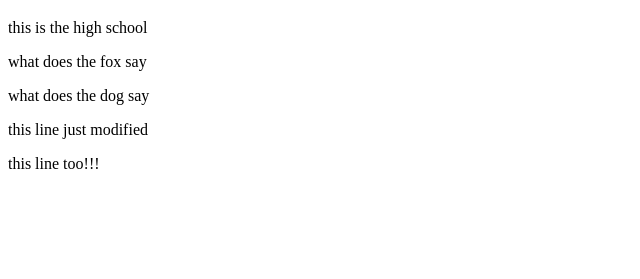
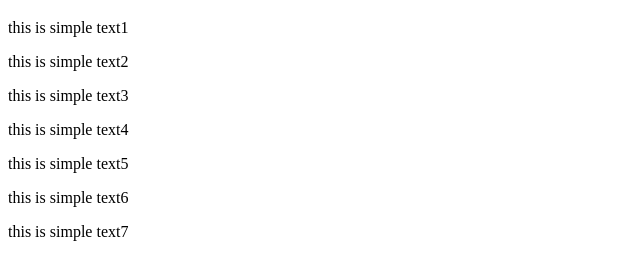
Before and after one commit to Poppypopc/demogit, a plain HTML site: page index.html in a window 1280 px wide. Shown: the part 61-340 px from the top of the page, without its empty margins (0-640 px from the left). Drawn offline with Linux system fonts and the light colour scheme.

Commit message:
add two text2

```diff
--- a/index.html
+++ b/index.html
@@ -3,14 +3,16 @@
 <head>
     <meta charset="UTF-8">
     <meta name="viewport" content="width=device-width, initial-scale=1.0">
-    <title>Document5</title>
+    <title>demo git</title>
 </head>
 <body>
     <h1> Wecome to demo git </h1>
-    <p>this is the high school</p>
-    <p>what does the fox say</p>
-    <p>what does the dog say</p>
-    <p> this line just modified</p>
-    <p>this line too!!!</p>
+    <p>this is simple text1</p>
+    <p>this is simple text2</p>
+    <p>this is simple text3</p>
+    <p>this is simple text4</p>
+    <p>this is simple text5</p>
+    <p>this is simple text6</p>
+    <p>this is simple text7</p>
 </body>
 </html>
```
